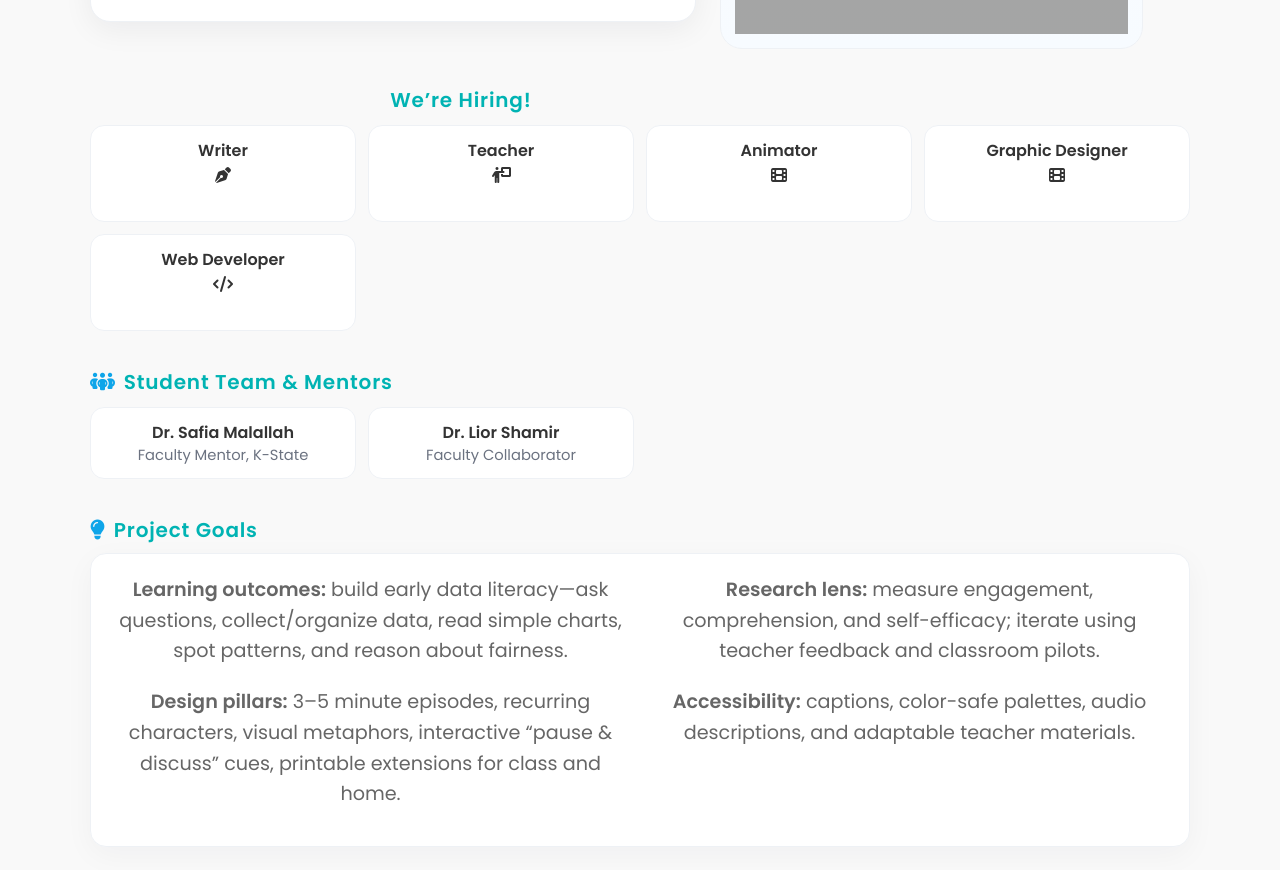
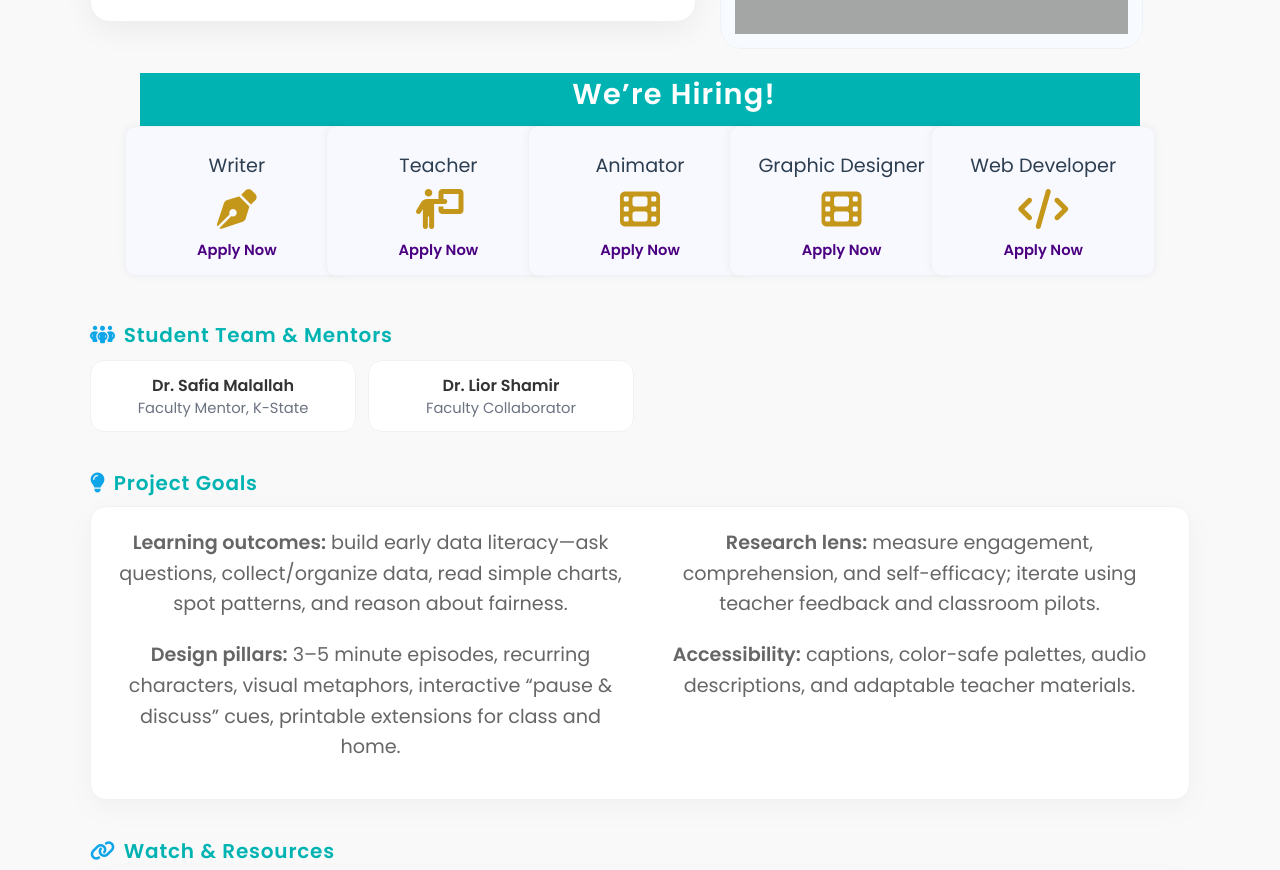
Before and after one commit to smalallah/safiamalallah, a plain HTML site: page project_cartoons.html in a window 1280 px wide. Shown: the part 929-1799 px from the top of the page. Drawn offline with Linux system fonts and the light colour scheme; grey boxes are pictures that could not be loaded.

Commit message:
Update styles.css

```diff
--- a/css/styles.css
+++ b/css/styles.css
@@ -2067,3 +2067,73 @@ ul li a {
     .theory-links{display:flex;gap:10px;flex-wrap:wrap}
     .btn{display:inline-flex;align-items:center;gap:8px;padding:10px 12px;border-radius:10px;border:1px solid #e5e7eb;background:#f5f7fb;color:#111827;text-decoration:none;font-weight:700}
     .btn:hover{transform:translateY(-1px);box-shadow:0 6px 16px rgba(0,0,0,.06)}
+
+
+
+
+
+
+
+
+
+
+    /* --- Hiring Section --- */
+.hiring-section {
+  text-align: center;
+  margin: 1rem auto;
+  max-width: 1000px;
+ background: #00b3b3;
+}
+
+.hiring-section h2 {
+  color: var(--primary-color, #ffffff);
+  font-size: 1.8rem;
+  font-weight: 400px;
+  text-align: center;
+}
+
+.hiring-section .team-grid {
+  display: grid;
+  grid-template-columns: repeat(auto-fit, minmax(170px, 1fr));
+  gap: 0.5rem;
+  justify-items: center;
+}
+
+.hiring-section .person {
+  background: #f8f9ff;
+  border-radius: 10px;
+  padding: 1.5rem;
+  width: 90%;
+  text-align: center;
+  transition: transform 0.2s ease, box-shadow 0.2s ease;
+  box-shadow: 0 0 10px rgba(0,0,0,0.05);
+  height: 100px;
+
+}
+
+.hiring-section .person:hover {
+  transform: translateY(-5px);
+  box-shadow: 0 4px 15px rgba(0,0,0,0.1);
+}
+
+.hiring-section .name {
+  font-size: 1.2rem;
+  font-weight: 300;
+  color: #2c3e50;
+}
+
+.job-icon {
+  font-size: 2.5rem;
+  color: #c4971b;
+}
+
+.hiring-section .role a {
+  color: #4b0082;
+  text-decoration: none;
+  font-weight: 600;
+  transition: color 0.3s ease;
+}
+
+.hiring-section .role a:hover {
+  color: #8e44ad;
+}
```
